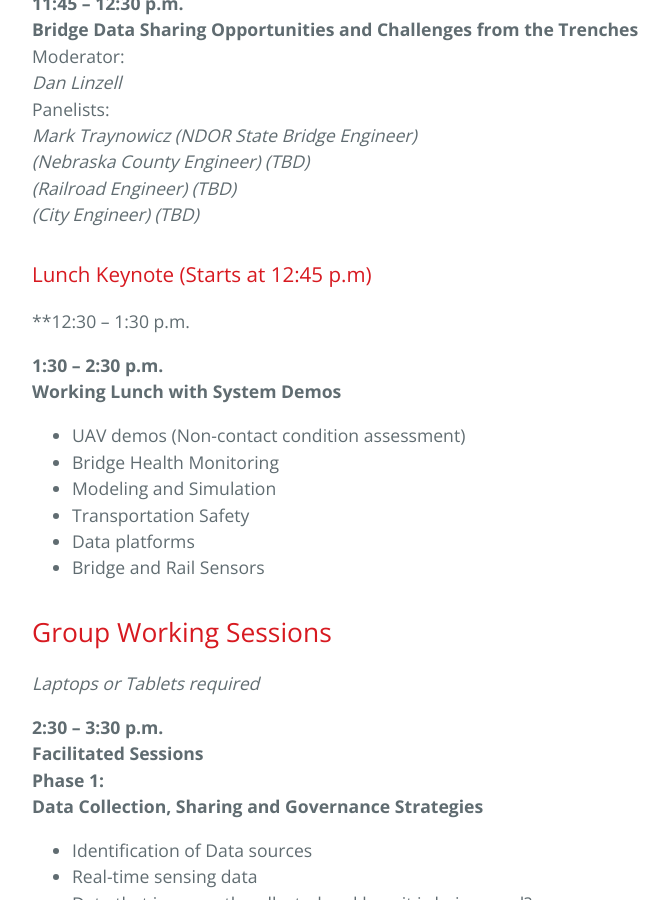
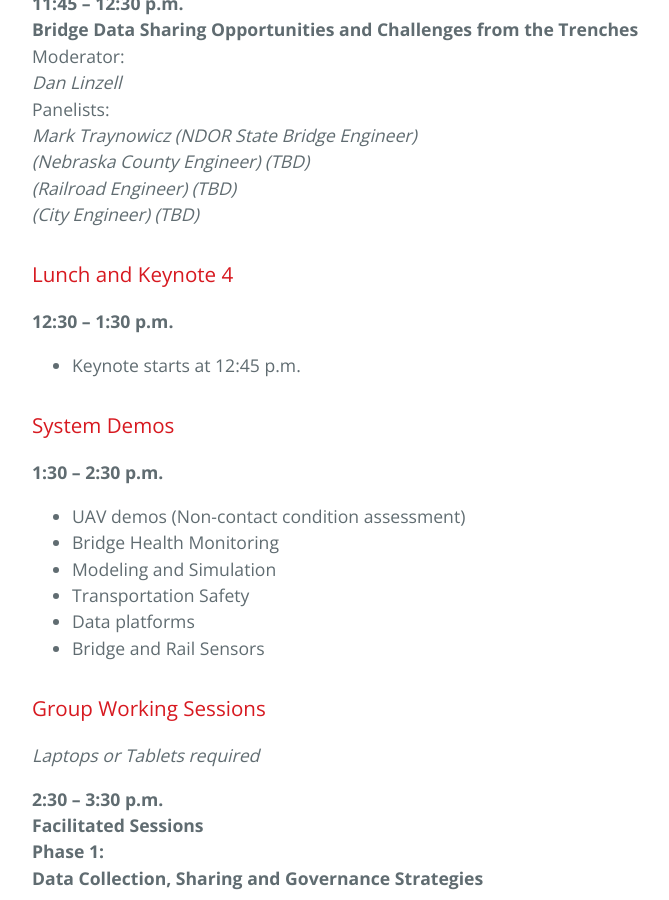
Before and after one commit to BridgingBigData/BridgingBigData.github.io, a Jekyll site: the page built from pages/bbd2016agenda.md, in a window 1280 px wide and 900 px high, scrolled down 2300 px. Shown: the whole window, without its empty margins (192-861 px from the left). Built offline with Jekyll 4.4.1, drawn with Linux system fonts in a browser that asks for light colours.

Commit message:
Update bbd2016agenda.md

```diff
--- a/pages/bbd2016agenda.md
+++ b/pages/bbd2016agenda.md
@@ -70,11 +70,12 @@ _Mark Traynowicz (NDOR State Bridge Engineer)
 (Railroad Engineer) (TBD)
 (City Engineer) (TBD)_
 
-### Lunch Keynote (Starts at 12:45 p.m)
-**12:30 – 1:30 p.m.
+### Lunch and Keynote 4
+**12:30 – 1:30 p.m.**
+- Keynote starts at 12:45 p.m.
 
-**1:30 – 2:30 p.m.
-Working Lunch with System Demos**
+### System Demos
+**1:30 – 2:30 p.m.**
 - UAV demos (Non-contact condition assessment)
 - Bridge Health Monitoring
 - Modeling and Simulation
@@ -82,7 +83,7 @@ Working Lunch with System Demos**
 - Data platforms
 - Bridge and Rail Sensors
 
-## Group Working Sessions
+### Group Working Sessions
 _Laptops or Tablets required_
 
 **2:30 – 3:30 p.m.
@@ -108,7 +109,7 @@ Data Analytics, Simulation and Visualization for Bridges**
 - Better forecasting models for degradation
 
 
-## Closing
+### Closing
 **3:30 – 4:00 p.m.
 Breakout Reports  and Closure: Event Summary, Support Statements, Next Steps**
 Moderator:
```
